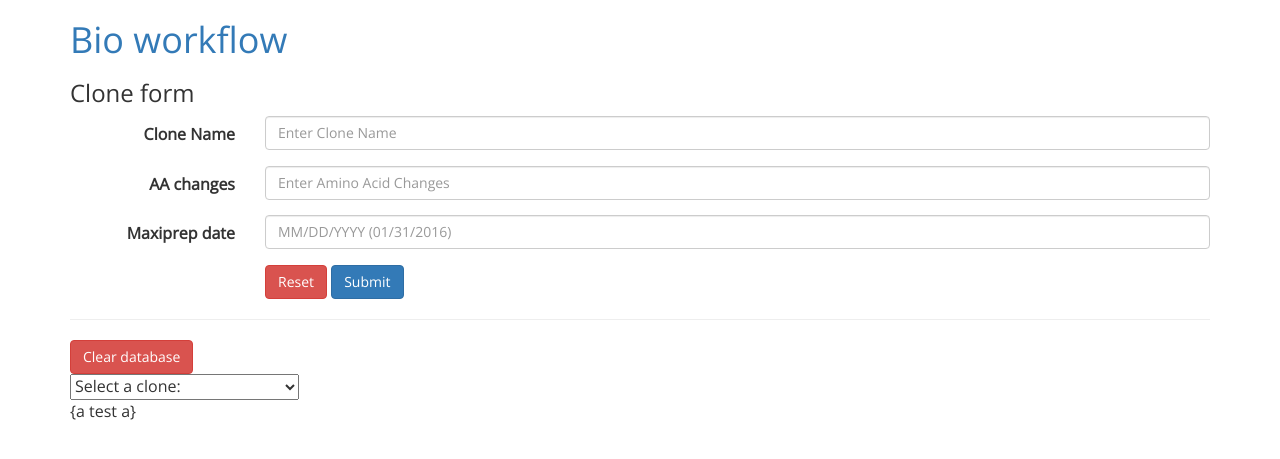
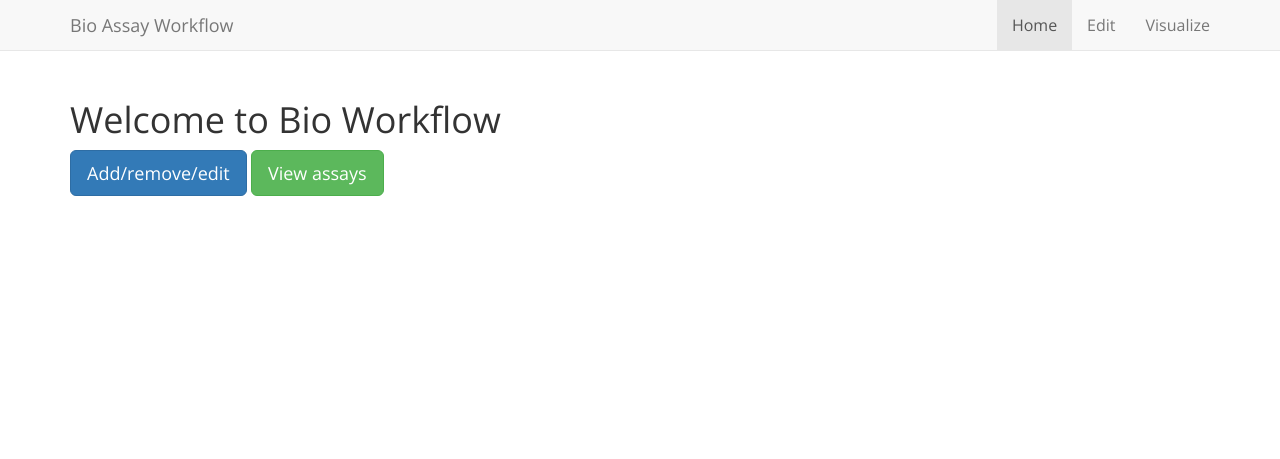
Before and after one commit to wuv21/bio-assay-workflow, a Flask app: page / in a window 1280 px wide. Shown: the top 459 px of the page. Run offline with Flask 2, Linux system fonts and the light colour scheme; data comes from the database, SQL or seed files in the repository; some libraries are stand-ins or nearby versions.

Commit message:
added jinja templating inheritance + added skeleton html pages

```diff
--- a/app.py
+++ b/app.py
@@ -71,7 +71,7 @@
 
 @app.route('/')
 def index():
-    return render_template('index.html', c=query_db("SELECT * FROM Clone"))
+    return render_template('index.html')
 
 
 @app.route('/add_clone', methods=["POST"])
@@ -85,6 +85,16 @@
     return redirect(url_for('index'))
 
 
+@app.route('/edit')
+def edit():
+    return render_template('edit.html', c=query_db("SELECT * FROM Clone"))
+
+
+@app.route('/viz')
+def viz():
+    return render_template('viz.html')
+
+
 @app.route('/test', methods=["GET"])
 def test():
     return json.dumps(format_resp(query_db("SELECT * FROM Clone"), "Clone"))
--- a/static/css/main.css
+++ b/static/css/main.css
@@ -33,3 +33,7 @@
     border: 1px solid #00DD00;
     border-radius: 5px;
 }
+
+.cloneForm input {
+    width: 30%;
+}
--- a/static/js/script.js
+++ b/static/js/script.js
@@ -38,9 +38,7 @@
 
 
     $http.get('http://localhost:8080/test')
-        .success(function(resp, status) {
-            console.log('here');
+        .success(function(resp) {
             console.log(resp);
-            console.log(status);
         });
 });
--- /dev/null
+++ b/templates/base.html
@@ -0,0 +1,55 @@
+<!DOCTYPE html>
+<html lang="en">
+<head>
+    {% block head %}
+	<meta charset="UTF-8">
+	<title>Bio workflow{% block title %}{% endblock %}</title>
+
+	<link rel="stylesheet" type="text/css" href="{{ url_for('static', filename='css/main.css') }}">
+
+    <script src="https://cdnjs.cloudflare.com/ajax/libs/angular.js/1.5.7/angular.min.js"></script>
+    <script src="{{ url_for('static', filename='js/script.js') }}"></script>
+
+    {% endblock %}
+</head>
+
+<body ng-app="bioApp">
+    <header>
+        <nav class="navbar navbar-default navbar-fixed-top">
+            <div class="container">
+                <div class="navbar-header">
+                    <button type="button" class="navbar-toggle collapsed" data-toggle="collapse" data-target="#navbar" aria-expanded="false" aria-controls="navbar">
+                        <span class="sr-only">Toggle navigation</span>
+                        <span class="icon-bar"></span>
+                        <span class="icon-bar"></span>
+                        <span class="icon-bar"></span>
+                    </button>
+                    <a href="{{ url_for('index') }}" class="navbar-brand">Bio Assay Workflow</a>
+                </div>
+
+                {% set nav_bar = [
+                    ('/', 'index', 'Home'),
+                    ('/edit', 'edit', 'Edit'),
+                    ('/viz', 'viz', "Visualize")] -%}
+
+                {% set active_page = active_page|default('index') -%}
+
+                <div id="navbar" class="navbar-collapse collapse">
+                    <ul class="nav navbar-nav navbar-right">
+                        {% for href,id,caption in nav_bar -%}
+                            <li {% if id == active_page %} class="active" {% endif %}>
+                                <a href="{{ href|e }}">{{ caption|e }}</a>
+                            </li>
+                        {% endfor %}
+                    </ul>
+                </div>
+            </div>
+        </nav>
+    </header>
+
+    <main>
+        {% block content %}
+        {% endblock %}
+    </main>
+</body>
+</html>
--- a/templates/index.html
+++ b/templates/index.html
@@ -1,96 +1,11 @@
-<!DOCTYPE html>
-<html lang="en">
-<head>
-	<meta charset="UTF-8">
-	<title>Bio workflow</title>
+{% extends "base.html" %}
 
-{#    <link rel="stylesheet" href="http://ajax.googleapis.com/ajax/libs/angular_material/1.1.0-rc2/angular-material.min.css">#}
-	<link rel="stylesheet" type="text/css" href="{{ url_for('static', filename='css/main.css') }}">
-
-
-
-    <script src="https://cdnjs.cloudflare.com/ajax/libs/angular.js/1.5.7/angular.min.js"></script>
-{#    <script src="http://ajax.googleapis.com/ajax/libs/angularjs/1.5.3/angular-animate.min.js"></script>#}
-{#    <script src="http://ajax.googleapis.com/ajax/libs/angularjs/1.5.3/angular-aria.min.js"></script>#}
-{#    <script src="http://ajax.googleapis.com/ajax/libs/angularjs/1.5.3/angular-messages.min.js"></script>#}
-
-    <!-- Angular Material Library -->
-{#    <script src="http://ajax.googleapis.com/ajax/libs/angular_material/1.1.0-rc2/angular-material.min.js"></script>#}
-
-    <script src="{{ url_for('static', filename='js/script.js') }}"></script>
-</head>
-
-<body ng-app="bioApp" ng-controller="MainController">
-	<div class="container">
-		<h1><a href="{{ url_for('index') }}">Bio workflow</a></h1>
-
-        <h3>Clone form</h3>
-        <form method="POST" action="{{ url_for('add_clone') }}" ng-model="clone" class="form-horizontal" name="cloneForm">
-            <div class="form-group">
-                <label for="nameInp" class="control-label col-md-2">Clone Name</label>
-                <div class="col-md-10">
-                    <input type="text" class="form-control" name="nameInp" placeholder="Enter Clone Name" ng-model="clone.name" required>
-                </div>
-
-                <div class="col-md-offset-2 col-md-10">
-                    <p class="validation-error" ng-if="cloneForm.nameInp.$dirty && cloneForm.nameInp.$error.required" id="cloneNameAlert">
-                        Please enter a clone name
-                    </p>
-                </div>
-            </div>
-
-            <div class="form-group">
-                <label for="aaChangesInp" class="control-label col-md-2">AA changes</label>
-                <div class="col-md-10">
-                    <input type="text" class="form-control" name="aaChangesInp" placeholder="Enter Amino Acid Changes" ng-model="clone.aaChanges">
-                </div>
-            </div>
-
-
-            <div class="form-group">
-                <label for="dateInp" class="control-label col-md-2">Maxiprep date</label>
-{#                <md-datepicker name="dateInp" ng-model="clone.date" md-placeholder="MM/DD/YYYY" required></md-datepicker>#}
-                <div class="col-md-10">
-                    <input type="text" class="form-control" ng-model="clone.date"
-                           name="dateInp" placeholder="MM/DD/YYYY (01/31/2016)"
-                           ng-pattern="^(\d{2}\/){2}(\d{2}|\d{4})$" check-date required>
-                </div>
-
-                <div class="col-md-offset-2 col-md-10">
-                    <p class="validation-error" ng-if="cloneForm.dateInp.$dirty && cloneForm.dateInp.$error.required">Date is required</p>
-                    <p class="validation-error" ng-if="cloneForm.dateInp.$dirty && !cloneForm.dateInp.$valid">Date input is incorrect. Please input as MM/DD/YYYY (01/10/2016)</p>
-                    <p class="validation-error" ng-if="cloneForm.dateInp.$dirty && !cloneForm.dateInp.checkDate">Date input is incorrect. Please input as MM/DD/YYYY (01/10/2016)</p>
-                </div>
-            </div>
-
-            <div class="form-group">
-                <div class="col-md-offset-2 col-md-10">
-                    <button type="reset" class="btn btn-danger">Reset</button>
-                    <button type="submit" ng-disabled="cloneForm.$invalid" class="btn btn-primary">Submit</button>
-                </div>
-            </div>
-        </form>
-
-        <hr>
-        <form method="POST" action="{{ url_for('clear_db') }}">
-            <button type="submit" class="btn btn-danger">Clear database</button>
-        </form>
-	</div>
-
+{% block content %}
     <div class="container">
-        <select name="" id="">
-            <option value="" disabled selected>Select a clone:</option>
-            {% for clone in c %}
-                <option value="{{ clone.name }}">{{ clone }}</option>
-            {% endfor %}
-        </select>
+        <h1>Welcome to Bio Workflow</h1>
+        <span>
+            <a href="{{ url_for('edit') }}" class="btn btn-lg btn-primary">Add/remove/edit</a>
+            <a href="#" class="btn btn-lg btn-success">View assays</a>
+        </span>
     </div>
-
-
-
-    <div class="container">
-        {a test a}
-    </div>
-
-</body>
-</html>
+{% endblock %}
```
Also changed, not shown: templates/edit.html (added, +73 -0 lines), templates/viz.html (added, +8 -0 lines).
